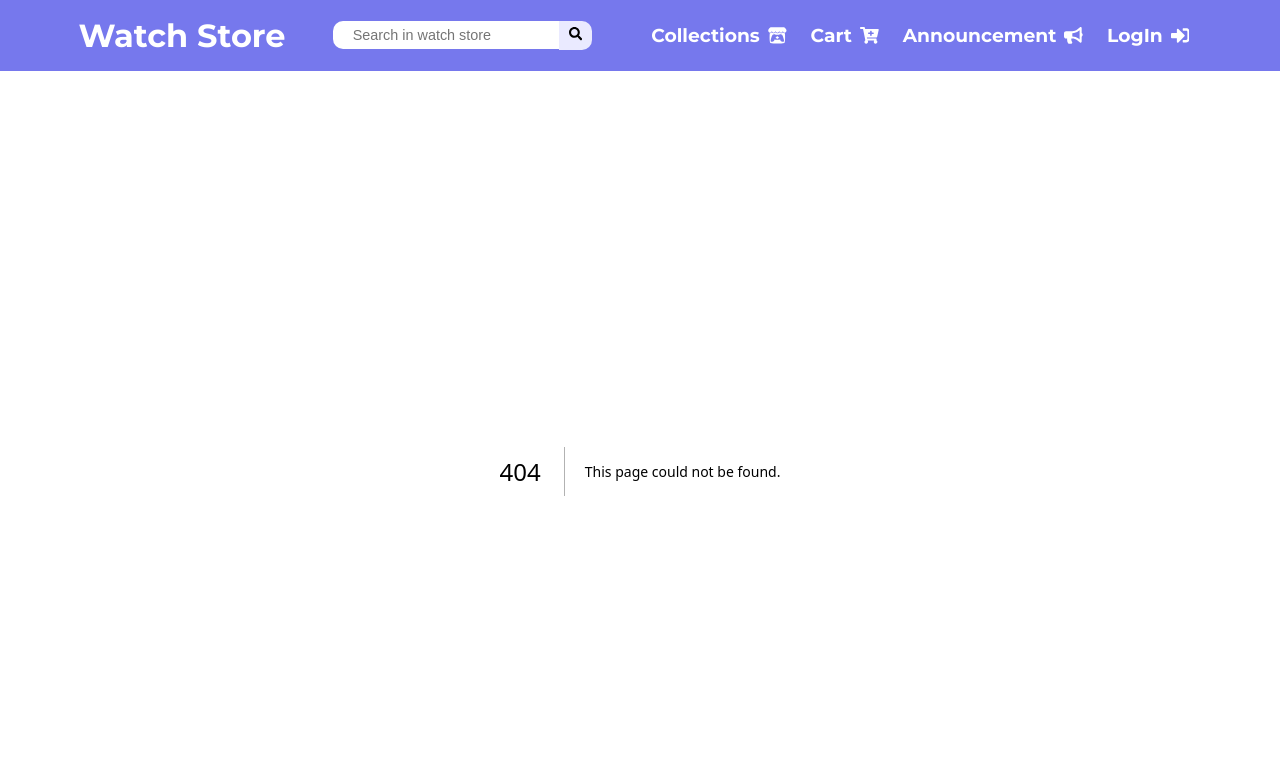
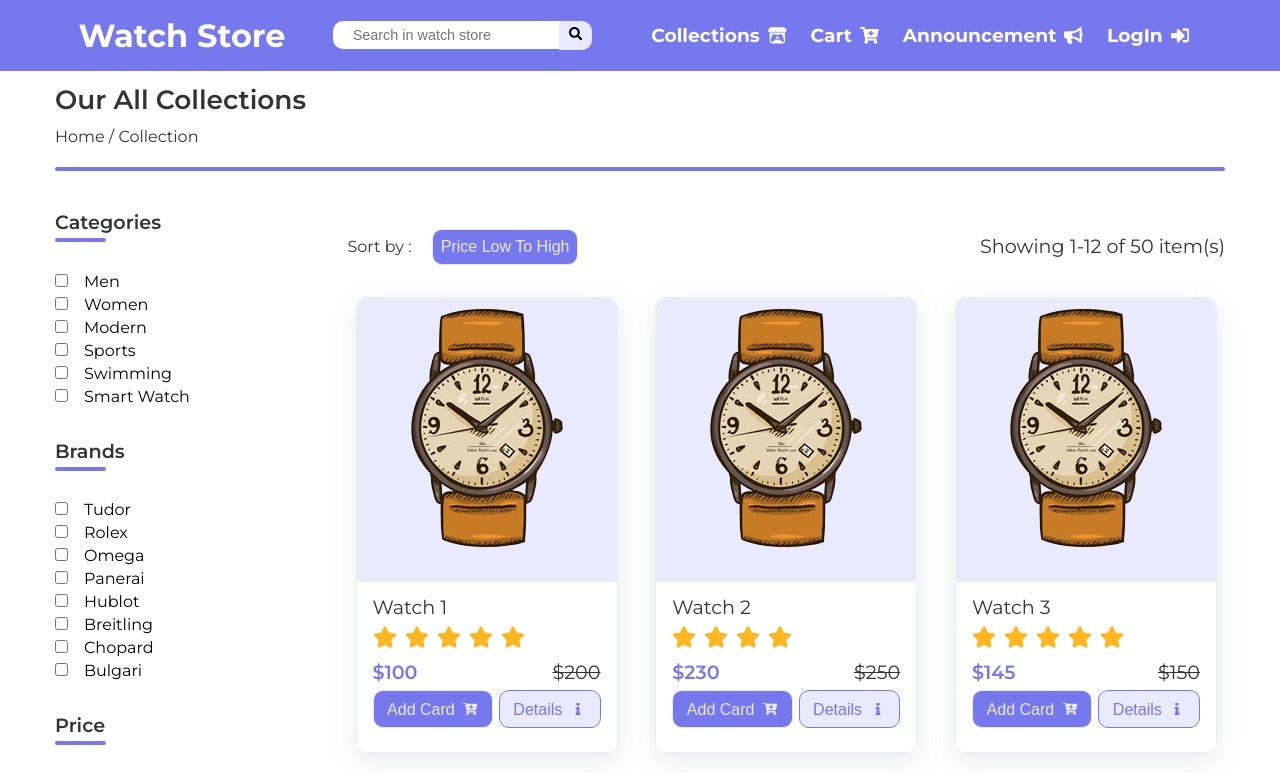
Before and after one commit to XParif/FrontEndWatchStorefsArmyProject, a Next.js app: page /collection in a window 1280 px wide. Before the commit this address had no page. Shown: the top 774 px of the page. Built offline with nearby package versions, Linux system fonts and the light colour scheme.

Commit message:
collection page added

```diff
--- /dev/null
+++ b/components/collection/pageBody/categorySection/Category.jsx
@@ -0,0 +1,29 @@
+import styled from "styled-components";
+import Checkbox from "./../../../shared/checkboxes/index";
+import Title from "./../../../shared/texts/Title";
+
+const CheckboxGroupStyle = styled.div`
+  display: flex;
+  flex-direction: column;
+`;
+
+const CategoryStyle = styled.div`
+  margin-bottom: 2rem;
+`;
+
+const Category = ({ title, list }) => {
+  return (
+    <CategoryStyle>
+      <Title size="md" weight="semiBold">
+        {title}
+      </Title>
+      <CheckboxGroupStyle>
+        {list.map((item) => (
+          <Checkbox text={item} />
+        ))}
+      </CheckboxGroupStyle>
+    </CategoryStyle>
+  );
+};
+
+export default Category;
--- /dev/null
+++ b/components/collection/pageBody/categorySection/index.jsx
@@ -0,0 +1,68 @@
+import styled from "styled-components";
+import Category from './Category'
+
+
+const CategorySectionStyle = styled.div`
+  width: 25%;
+`;
+
+const categoryList = {
+  "categories" : [
+    "Men",
+    "Women",
+    "Modern",
+    "Sports",
+    "Swimming",
+    "Smart Watch"
+  ],
+  "brands": [
+    "Tudor",
+    "Rolex",
+    "Omega",
+    "Panerai",
+    "Hublot",
+    "Breitling",
+    "Chopard",
+    "Bulgari"
+  ],
+  "price": [
+    "$10 - $20",
+    "$21 - $30",
+    "$31 - $40",
+    "$41 - $50",
+    "$51 - $60",
+    "$61 - $99",
+    "$100 - $200",
+    "$200++"
+  ],
+  "color": [
+    "Red",
+    "Blue",
+    "White",
+    "Gray",
+    "Maroon",
+    "Gold",
+    "Navy"
+  ],
+  "material": [
+    "Leather",
+    "Steel",
+    "Aluminium",
+    "Artificial Leather"
+  ]
+}
+
+
+const CategorySection = () => {
+  return (
+    <CategorySectionStyle>
+      <Category title="Categories" list={categoryList.categories} />
+      <Category title="Brands" list={categoryList.brands} />
+      <Category title="Price" list={categoryList.price} />
+      <Category title="Color" list={categoryList.color} />
+      <Category title="Meterial" list={categoryList.material} />
+    </CategorySectionStyle>
+  );
+};
+
+export default CategorySection;
--- /dev/null
+++ b/components/collection/pageBody/index.jsx
@@ -0,0 +1,24 @@
+import styled from "styled-components";
+import Container from "../../shared/container/index";
+import CategorySection from './categorySection'
+import ProductSection from './productSection'
+
+const PageBodyStyle = styled.div`
+  & > div {
+    display: flex;
+    justify-content: space-between;
+  }
+`;
+
+const PageBody = () => {
+  return (
+    <PageBodyStyle>
+      <Container>
+        <CategorySection />
+        <ProductSection />
+      </Container>
+    </PageBodyStyle>
+  );
+};
+
+export default PageBody;
--- /dev/null
+++ b/components/collection/pageBody/productSection/ProductSorting.jsx
@@ -0,0 +1,59 @@
+import styled from "styled-components";
+import InlineText from "./../../../shared/texts/InlineText";
+import Button from "./../../../shared/buttons";
+const Dropdown = styled.span`
+  position: relative;
+  padding: 16px;
+  font-size: 16px;
+  border: none;
+  cursor: pointer;
+
+  &:hover {
+    & div {
+      display: inline-block;
+    }
+  }
+`;
+
+const DropDownContent = styled.div`
+  display: none;
+  position: absolute;
+  top: 50px;
+  left: 10px;
+  background-color: ${({ theme }) => theme?.color?.secondary};
+  min-width: 200px;
+  box-shadow: 0px 8px 16px 0px rgba(0, 0, 0, 0.2);
+  border-radius: 10px;
+  z-index: 1;
+
+  & a {
+    color: black;
+    padding: 12px 16px;
+    text-decoration: none;
+    display: block;
+  }
+
+  & a:hover {
+    color: ${({ theme }) => theme?.color?.primary};
+  }
+`;
+
+const ProductSorting = () => {
+  return (
+    <InlineText>
+      Sort by :{" "}
+      <Dropdown>
+        <Button bg="primary" shape="square">
+          price low to high
+        </Button>
+        <DropDownContent>
+          <a href="#">price high to low</a>
+          <a href="#">latest product</a>
+          <a href="#">most top rated</a>
+        </DropDownContent>
+      </Dropdown>
+    </InlineText>
+  );
+};
+
+export default ProductSorting;
--- /dev/null
+++ b/components/collection/pageBody/productSection/index.jsx
@@ -0,0 +1,120 @@
+import styled from "styled-components";
+import BlockText from "../../../shared/texts/BlockText";
+import ProductSorting from "./ProductSorting";
+import CardGroup from './../../../shared/cards/CardGroup';
+import Pagination from './../../../shared/paginations/index';
+
+const ProductSectionStyle = styled.div`
+  width: 75%;
+`;
+
+const ProductController = styled.div`
+  display: flex;
+  justify-content: space-between;
+  align-items: center;
+`;
+
+const allProduct = [
+  {
+    id: 1,
+    title: "Watch 1",
+    rating: 5,
+    price: 200,
+    offerPrice: 100,
+  },
+  {
+    id: 2,
+    title: "Watch 2",
+    rating: 4,
+    price: 250,
+    offerPrice: 230,
+  },
+  {
+    id: 3,
+    title: "Watch 3",
+    rating: 5,
+    price: 150,
+    offerPrice: 145,
+  },
+  {
+    id: 4,
+    title: "Watch 4",
+    rating: 3,
+    price: 120,
+    offerPrice: 99,
+  },
+  {
+    id: 5,
+    title: "watch 5",
+    rating: 2,
+    price: 120,
+    offerPrice: 100,
+  },
+  {
+    id: 6,
+    title: "watch 6",
+    rating: 5,
+    price: 100,
+    offerPrice: 99,
+  },
+  {
+    id: 7,
+    title: "watch 7",
+    rating: 3,
+    price: 150,
+    offerPrice: 120,
+  },
+  {
+    id: 8,
+    title: "watch 8",
+    rating: 4,
+    price: 250,
+    price: 210,
+  },
+  {
+    id: 6,
+    title: "watch 6",
+    rating: 5,
+    price: 100,
+    offerPrice: 99,
+  },
+  {
+    id: 7,
+    title: "watch 7",
+    rating: 3,
+    price: 150,
+    offerPrice: 120,
+  },
+  {
+    id: 8,
+    title: "watch 8",
+    rating: 4,
+    price: 250,
+    price: 210,
+  },
+  {
+    id: 8,
+    title: "watch 8",
+    rating: 4,
+    price: 250,
+    price: 210,
+  },
+];
+
+const ProductSection = () => {
+  return (
+    <ProductSectionStyle>
+      <ProductController>
+        <ProductSorting />
+        <BlockText size="md">Showing 1-12 of 50 item(s)</BlockText>
+      </ProductController>
+      <CardGroup list={allProduct} />
+      <ProductController>
+        <Pagination totalPage="5" />
+        <BlockText size="md">Showing 1-12 of 50 item(s)</BlockText>
+      </ProductController>
+    </ProductSectionStyle>
+  );
+};
+
+export default ProductSection;
--- /dev/null
+++ b/components/collection/pageHead/index.jsx
@@ -0,0 +1,28 @@
+import styled from "styled-components";
+import Background from "./../../shared/backgrounds/index";
+import Container from "./../../shared/container/index";
+import BlockText from "./../../shared/texts/BlockText";
+import Breadcumb from "./../../shared/breadcumb/index";
+
+const PageHeadStyle = styled.div`
+  display: flex;
+  flex-direction: column;
+  gap: 1rem;
+`;
+
+const PageHead = ({ title }) => {
+  return (
+    <Background bg="white">
+      <Container>
+        <PageHeadStyle>
+          <BlockText size="lg" weight="semiBold">
+            {title}
+          </BlockText>
+          <Breadcumb />
+        </PageHeadStyle>
+      </Container>
+    </Background>
+  );
+};
+
+export default PageHead;
--- /dev/null
+++ b/components/shared/breadcumb/index.jsx
@@ -0,0 +1,13 @@
+import BlockText from "../texts/BlockText";
+import Bar from './../texts/Bar';
+
+const Breadcumb = () => {
+  return (
+    <>
+      <BlockText>Home / Collection</BlockText>
+      <Bar width="full" />
+    </>
+  );
+};
+
+export default Breadcumb
--- /dev/null
+++ b/pages/collection.js
@@ -0,0 +1,13 @@
+import PageHead from "../components/Collection/pageHead";
+import PageBody from './../components/collection/pageBody/index';
+
+const Collection = () => {
+  return (
+    <>
+      <PageHead title="Our All Collections" />
+      <PageBody />
+    </>
+  );
+};
+
+export default Collection;
```
Also changed, not shown: 1 other file (tests, documents, lock files or other folders).
